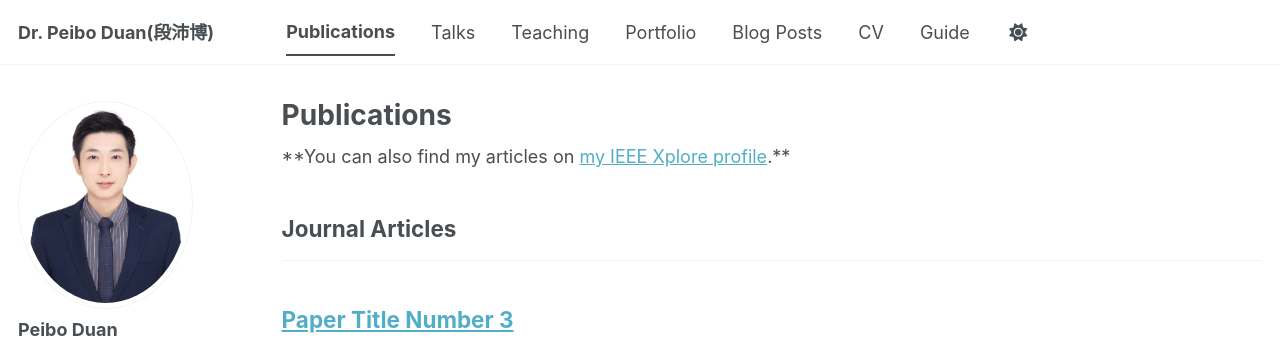
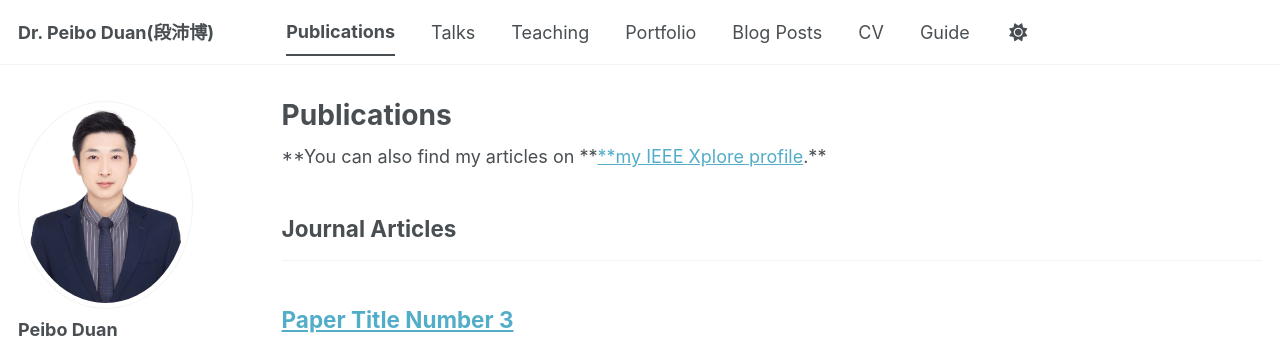
Before and after one commit to aurora76/peiboduan, a Jekyll site: the page built from _pages/publications.html, in a window 1280 px wide and 900 px high. Shown: the top 339 px of the window. Built offline with Jekyll 4.4.1, drawn with Linux system fonts in a browser that asks for light colours; some web fonts are replaced; a script bundle is joined from its source files by our own code; library files that are not in the unit come from our copies.

Commit message:
Update publications.html

```diff
--- a/_pages/publications.html
+++ b/_pages/publications.html
@@ -6,7 +6,7 @@ author_profile: true
 ---
 
 {% if site.author.ieeexplore %}
-  <div class="wordwrap">**You can also find my articles on <a href="{{site.author.ieeexplore}}">my IEEE Xplore profile</a>.**</div>
+  <div class="wordwrap">**You can also find my articles on **<a href="{{site.author.ieeexplore}}">**my IEEE Xplore profile</a>.**</div>
 {% endif %}
 
 {% include base_path %}
```
